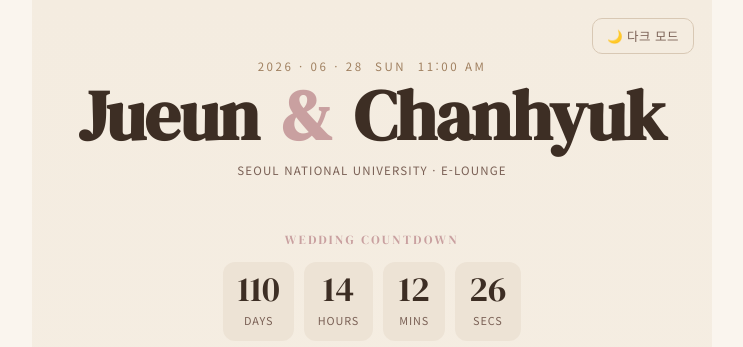
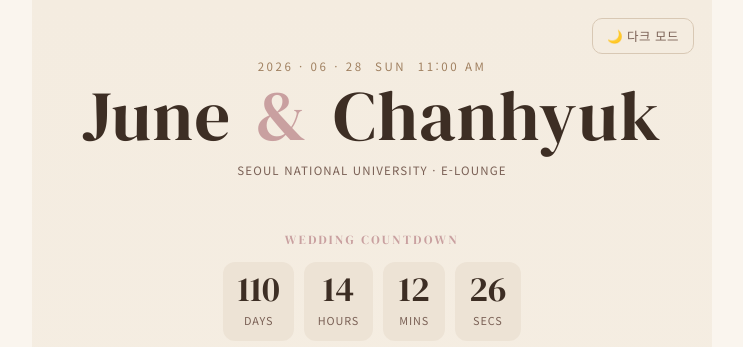
Before and after one commit to CHYUK-ARCHI/wedding-invitation-junech, a website with bundled scripts: page index.html in a window 1280 px wide. Shown: the top 347 px of the page, without its empty margins (268-1011 px from the left). Built offline with nearby package versions, Linux system fonts and the light colour scheme.

Commit message:
Update name to June, thin font weight, fix couple & story photos

```diff
--- a/index.html
+++ b/index.html
@@ -34,7 +34,7 @@
       <section class="cover">
         <button type="button" class="theme-toggle" id="theme-toggle" aria-label="다크 모드 전환">🌙 다크 모드</button>
         <p class="cover-kicker">2026 · 06 · 28 &nbsp;SUN &nbsp;11:00 AM</p>
-        <h1 class="cover-title">Jueun <span>&amp;</span> Chanhyuk</h1>
+        <h1 class="cover-title">June <span>&amp;</span> Chanhyuk</h1>
         <p class="cover-subtitle">SEOUL NATIONAL UNIVERSITY · E-LOUNGE</p>
 
         <!-- D-DAY COUNTDOWN -->
@@ -80,7 +80,7 @@
           </article>
           <article class="story-item reverse">
             <figure class="story-photo photo-frame">
-              <img src="assets/IMG_0912.jpeg" alt="우리 이야기 사진 2" loading="lazy" decoding="async" />
+              <img src="assets/IMG_0925.jpeg" alt="우리 이야기 사진 2" loading="lazy" decoding="async" />
             </figure>
             <div class="story-text">
               <h3>함께할 내일</h3>
@@ -94,7 +94,7 @@
       <section class="couple section-line section-fade">
         <article>
           <figure class="profile-photo photo-frame">
-            <img src="assets/IMG_0918.jpeg" alt="김주은 사진" loading="lazy" decoding="async" />
+            <img src="assets/IMG_0826.jpeg" alt="김주은 사진" loading="lazy" decoding="async" />
           </figure>
           <h3>김주은</h3>
           <p>김영수 · 박은영의 장녀</p>
--- a/styles.css
+++ b/styles.css
@@ -104,6 +104,7 @@ body {
 h1, h2, h3 {
   margin: 0;
   font-family: "DM Serif Display", "Gowun Batang", serif;
+  font-weight: 400;
   color: var(--ink);
 }
 
@@ -219,7 +220,8 @@ button:active {
 
 .cover-title {
   font-size: clamp(2.8rem, 11vw, 4.4rem);
-  letter-spacing: -0.01em;
+  font-weight: 400;
+  letter-spacing: 0.02em;
   line-height: 1.1;
   opacity: 0;
   animation: fadeInUp 0.8s ease 0.2s forwards;
```
